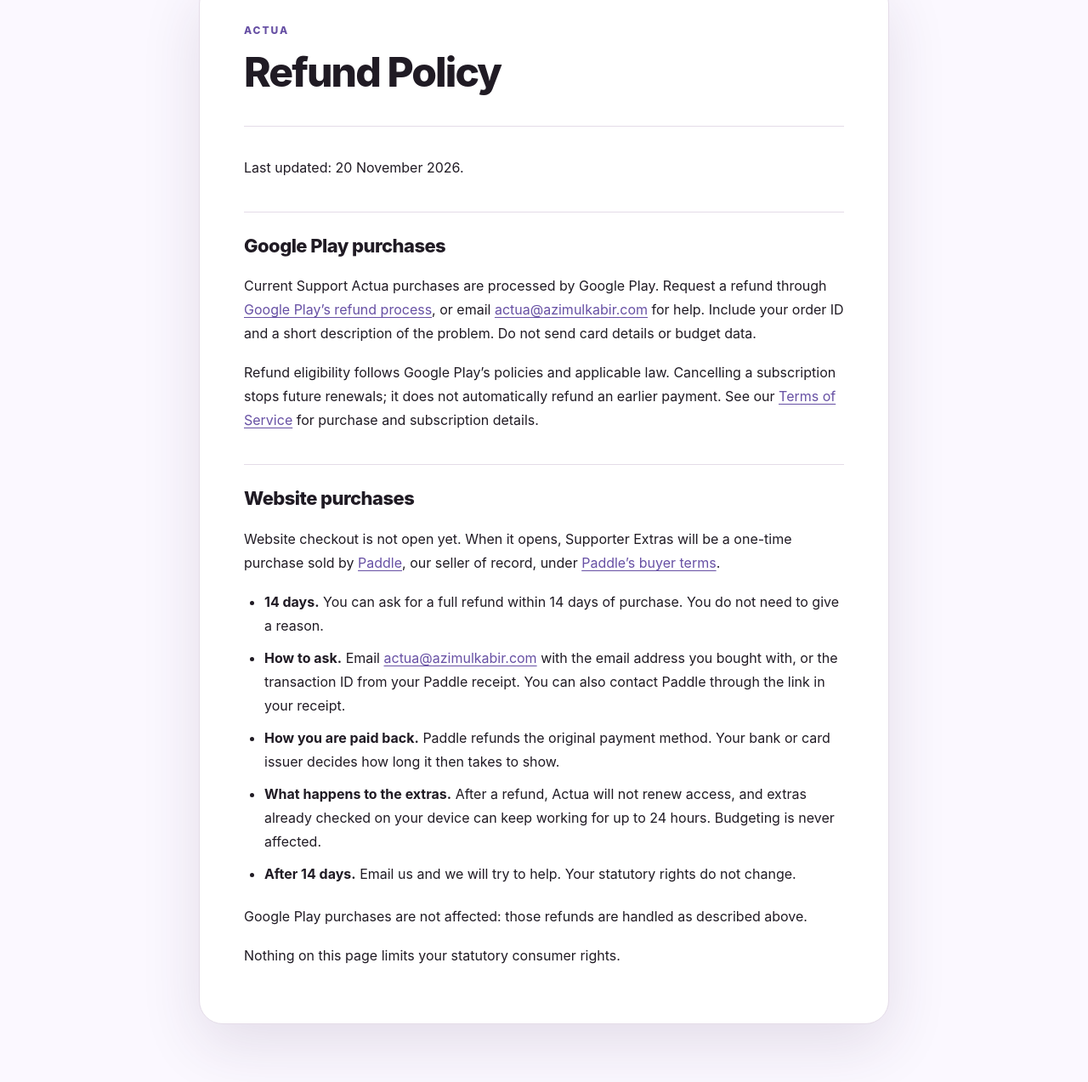
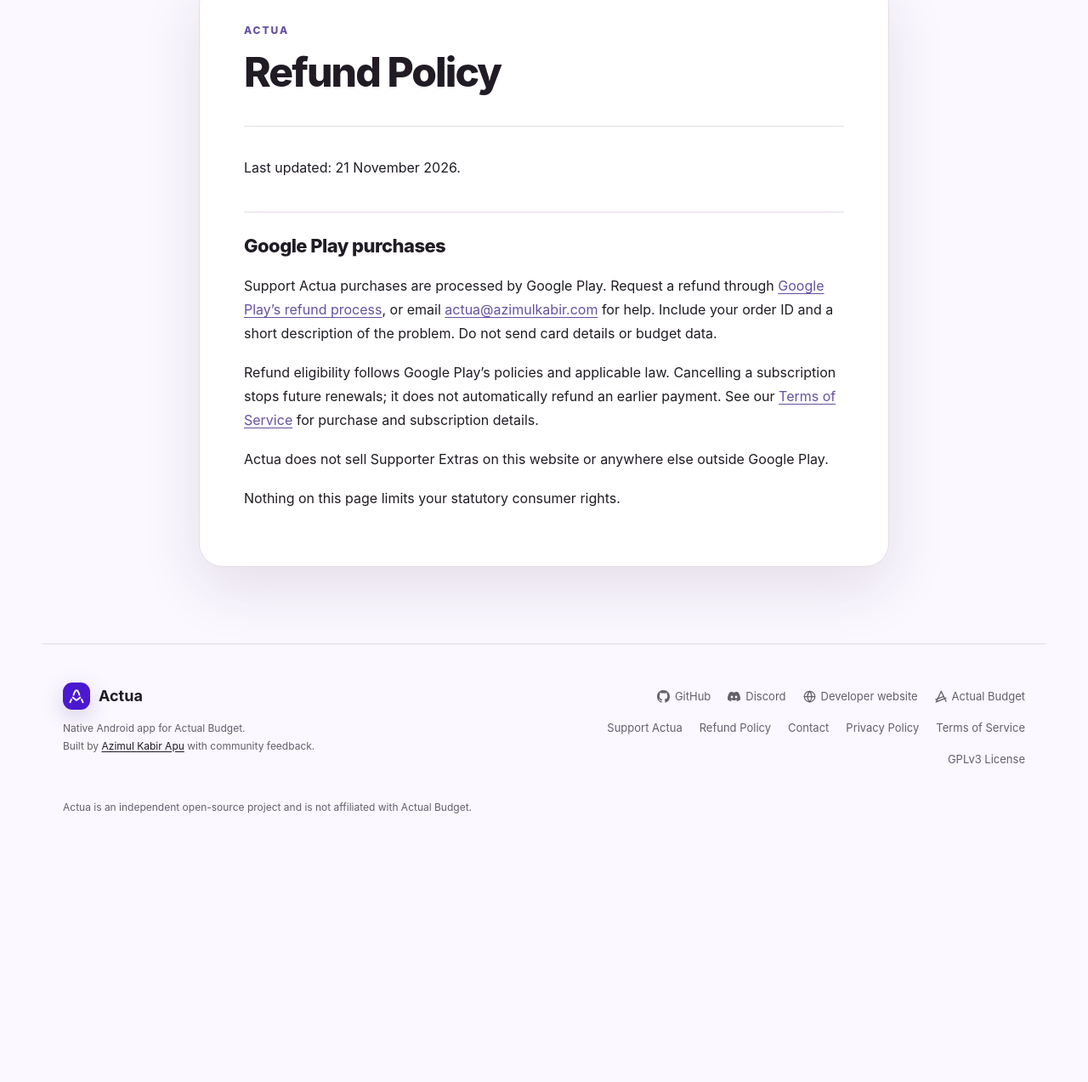
Before and after one commit to azimul-kabir/actua-website, a website: page refund.html in a window 1280 px wide. Shown: the part 159-1432 px from the top of the page at 85% size. After the commit the page ends 1173 px from the top, so only its background shows below. Drawn offline with Linux system fonts and the light colour scheme.

Commit message:
Say Supporter Extras are sold only on Google Play
Website sales are not planned for now. Replace the coming-soon website
purchase copy on the Support page, drop the website section of the Refund
Policy, and mark the sandbox purchase docs as on hold.

```diff
--- a/refund.html
+++ b/refund.html
@@ -39,20 +39,11 @@
       <article class="legal-card">
         <header class="legal-header"><div class="eyebrow">ACTUA</div><h1>Refund Policy</h1></header>
         <div class="legal-body">
-          <p>Last updated: 20 November 2026.</p>
+          <p>Last updated: 21 November 2026.</p>
           <h2>Google Play purchases</h2>
-          <p>Current Support Actua purchases are processed by Google Play. Request a refund through <a href="https://support.google.com/googleplay/answer/2479637">Google Play’s refund process</a>, or email <a href="mailto:actua@azimulkabir.com">actua@azimulkabir.com</a> for help. Include your order ID and a short description of the problem. Do not send card details or budget data.</p>
+          <p>Support Actua purchases are processed by Google Play. Request a refund through <a href="https://support.google.com/googleplay/answer/2479637">Google Play’s refund process</a>, or email <a href="mailto:actua@azimulkabir.com">actua@azimulkabir.com</a> for help. Include your order ID and a short description of the problem. Do not send card details or budget data.</p>
           <p>Refund eligibility follows Google Play’s policies and applicable law. Cancelling a subscription stops future renewals; it does not automatically refund an earlier payment. See our <a href="/terms.html">Terms of Service</a> for purchase and subscription details.</p>
-          <h2>Website purchases</h2>
-          <p>Website checkout is not open yet. When it opens, Supporter Extras will be a one-time purchase sold by <a href="https://www.paddle.com/">Paddle</a>, our seller of record, under <a href="https://www.paddle.com/legal/buyer-terms">Paddle’s buyer terms</a>.</p>
-          <ul>
-            <li><strong>14 days.</strong> You can ask for a full refund within 14 days of purchase. You do not need to give a reason.</li>
-            <li><strong>How to ask.</strong> Email <a href="mailto:actua@azimulkabir.com">actua@azimulkabir.com</a> with the email address you bought with, or the transaction ID from your Paddle receipt. You can also contact Paddle through the link in your receipt.</li>
-            <li><strong>How you are paid back.</strong> Paddle refunds the original payment method. Your bank or card issuer decides how long it then takes to show.</li>
-            <li><strong>What happens to the extras.</strong> After a refund, Actua will not renew access, and extras already checked on your device can keep working for up to 24 hours. Budgeting is never affected.</li>
-            <li><strong>After 14 days.</strong> Email us and we will try to help. Your statutory rights do not change.</li>
-          </ul>
-          <p>Google Play purchases are not affected: those refunds are handled as described above.</p>
+          <p>Actua does not sell Supporter Extras on this website or anywhere else outside Google Play.</p>
           <p>Nothing on this page limits your statutory consumer rights.</p>
         </div>
       </article>
```
Also changed, not shown: docs/PADDLE_SANDBOX.md (+3 -0 lines), support.html (+4 -7 lines), README.md.
